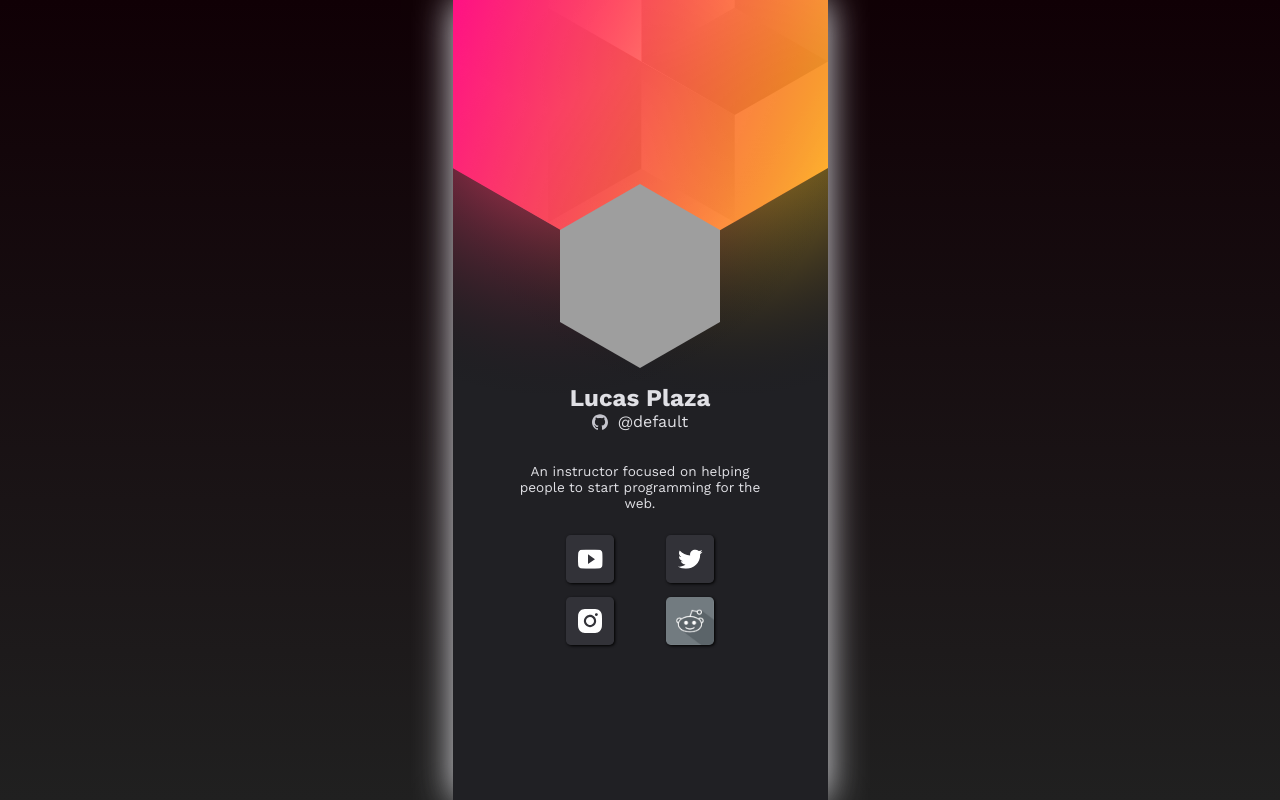
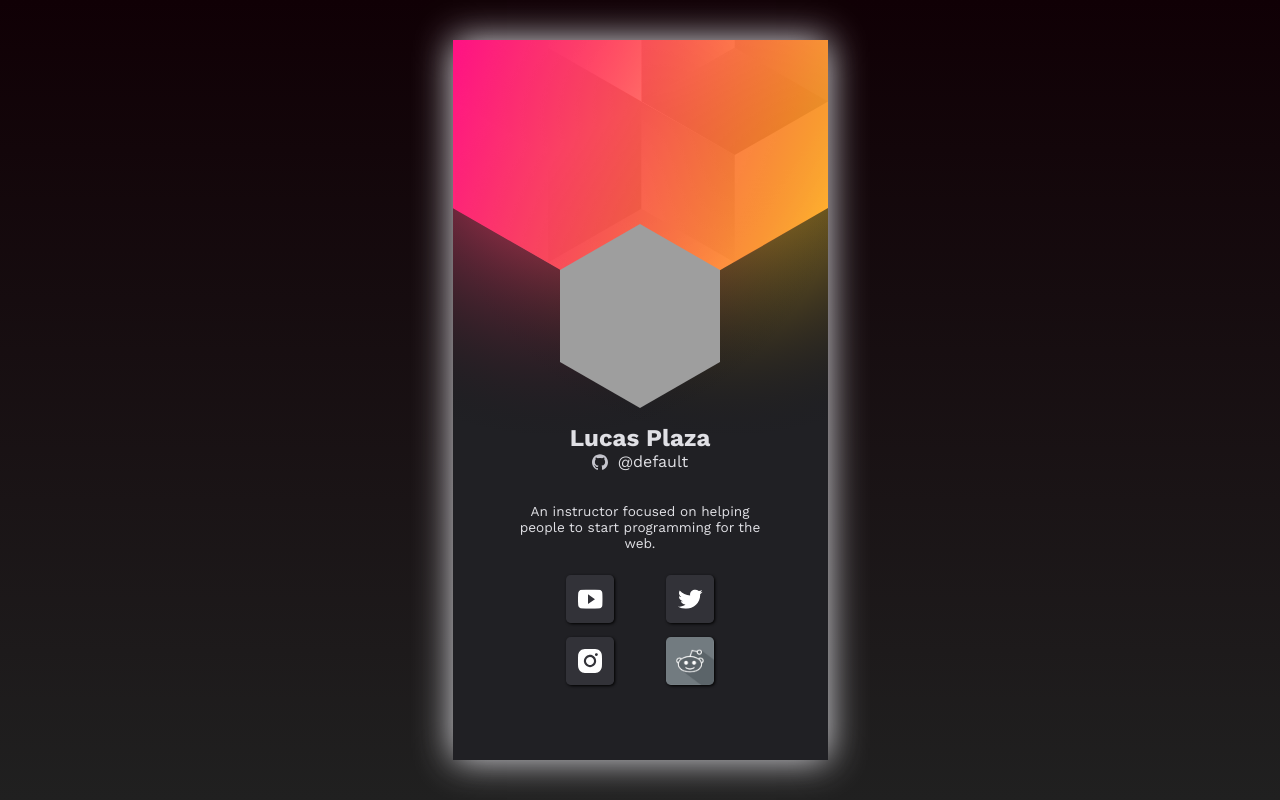
Before and after one commit to lpLencone/badge-nlw, a plain HTML site: page index.html in a window 1280 px wide. Drawn offline with nearby package versions, Linux system fonts and the light colour scheme; no server answers; grey boxes are pictures that could not be loaded.

Commit message:
Update style.css

```diff
--- a/style.css
+++ b/style.css
@@ -20,7 +20,7 @@ body {
 main {
   background: url(images/Mobile.svg);
   width: 375px;
-  height: 800px;
+  height: 720px;
   box-shadow: 0 0 35px var(--gray);
 }
 
```
